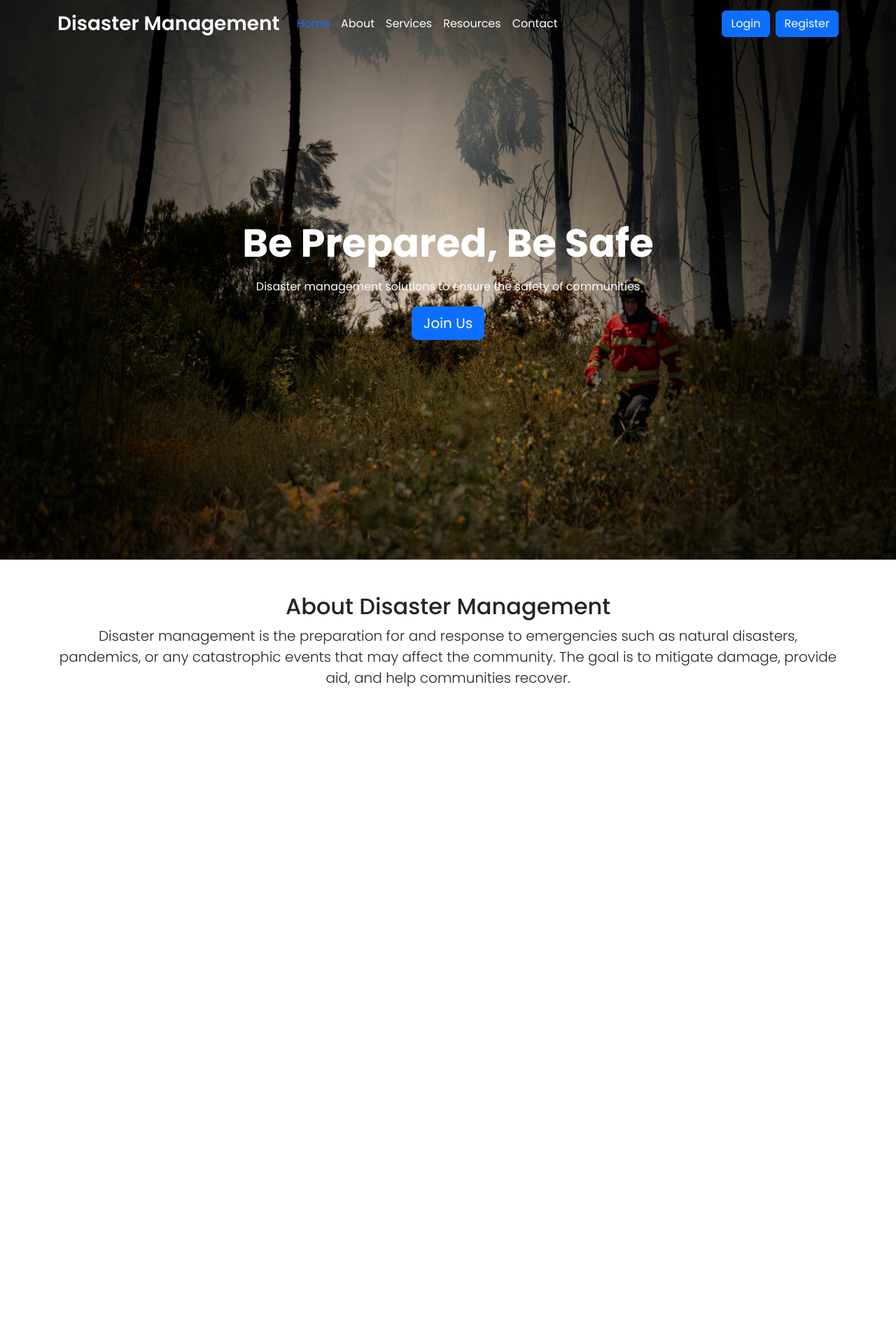
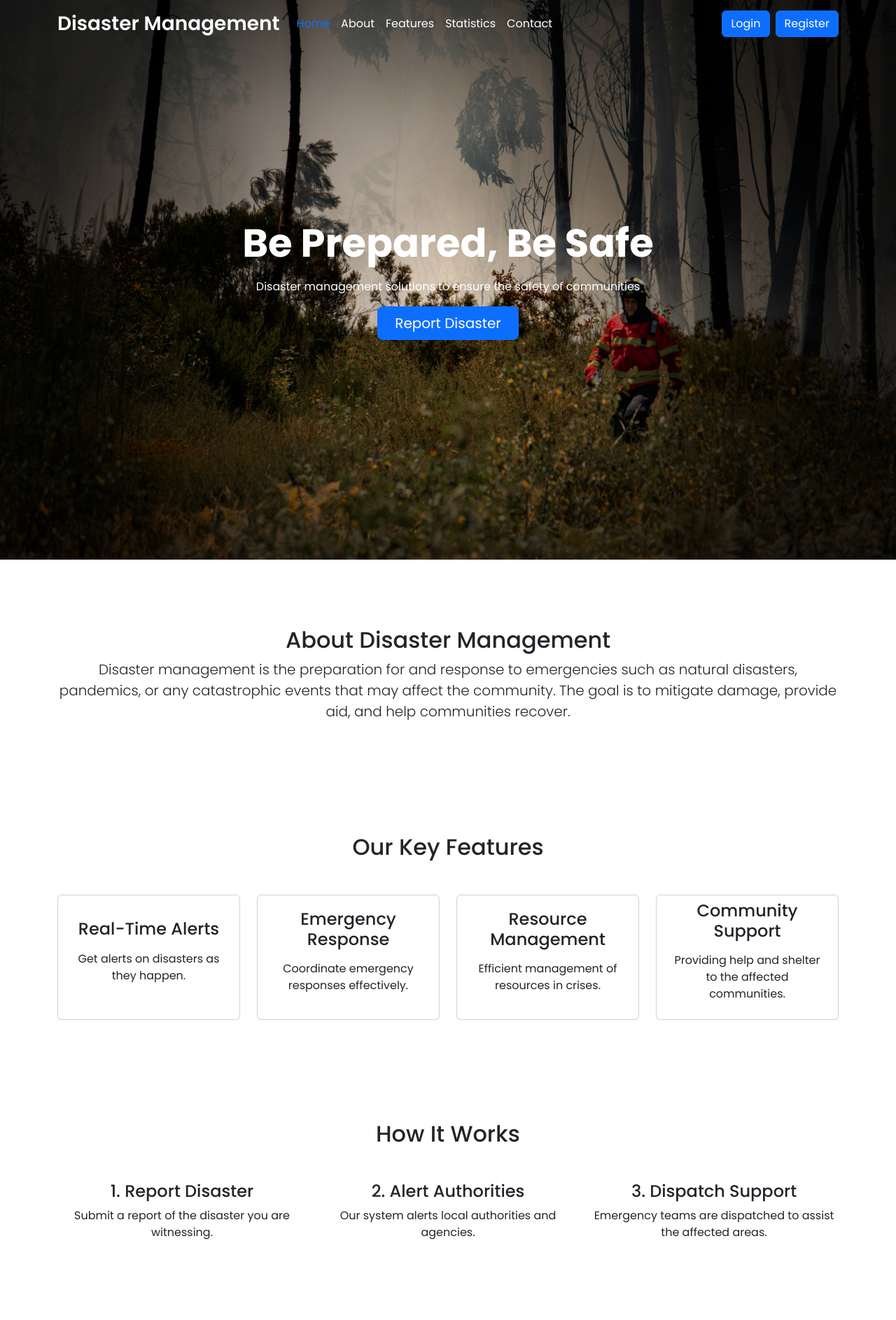
Before and after one commit to SubhamayDebnath/Minor_Project, a Node server app: page / in a window 1280 px wide. Shown: the top 1887 px of the page at 70% size. Before the commit the page ends 982 px from the top, so only its background shows below. Run offline with Node 20, Linux system fonts and the light colour scheme; some libraries are stand-ins or nearby versions.

Commit message:
"Updated index.ejs, main.ejs, and header.ejs files with new content and layout changes."

```diff
--- a/views/index.ejs
+++ b/views/index.ejs
@@ -3,7 +3,7 @@
         <h1 class="text-white display-4 fw-bold mb-3">Be Prepared, Be Safe</h1>
         <p class="text-white">Disaster management solutions to ensure the safety of communities</p>
         <div>
-            <a href="" class="btn btn-primary btn-lg">Join Us </a>
+            <a href="/register" class="btn btn-primary btn-lg px-4 py-2">Report Disaster</a>
         </div>
     </div>
     <div class="hero-section-image-container h-100 w-100">
@@ -11,7 +11,7 @@
         <div class="overlay"></div>
     </div>
 </section>
-<section id="about" class="py-5">
+<section id="about" class="py-5 my-5">
     <div class="container text-center">
         <h2>About Disaster Management</h2>
         <p class="lead">
@@ -19,6 +19,107 @@
             or any catastrophic events that may affect the community. The goal is to mitigate damage, provide aid, and help
             communities recover.
         </p>
+    </div>
+</section>
+<section class="py-5 my-5" id="features">
+    <div class="container">
+        <h2 class="text-center mb-5">Our Key Features</h2>
+        <div class="row">
+            <div class="col-md-3 col-sm-6 col-12 mb-md-0 mb-4">
+                <div class="feature-box card d-flex flex-column justify-content-center align-items-center gap-2 text-center h-100 px-4 py-2">
+                    <h4>Real-Time Alerts</h4>
+                    <p>Get alerts on disasters as they happen.</p>
+                </div>
+            </div>
+            <div class="col-md-3 col-sm-6 col-12 mb-md-0 mb-4">
+                <div class="feature-box card d-flex flex-column justify-content-center align-items-center gap-2 text-center h-100 px-4 py-2">
+                    <h4>Emergency Response</h4>
+                    <p>Coordinate emergency responses effectively.</p>
+                </div>
+            </div>
+            <div class="col-md-3 col-sm-6 col-12 mb-md-0 mb-4">
+                <div class="feature-box card d-flex flex-column justify-content-center align-items-center gap-2 text-center h-100 px-4 py-2">
+                    <h4>Resource Management</h4>
+                    <p>Efficient management of resources in crises.</p>
+                </div>
+            </div>
+            <div class="col-md-3 col-sm-6 col-12 mb-md-0 mb-4">
+                <div class="feature-box card d-flex flex-column justify-content-center align-items-center gap-2 text-center h-100 px-4 py-2">
+                    <h4>Community Support</h4>
+                    <p>Providing help and shelter to the affected communities.</p>
+                </div>
+            </div>
+        </div>
+    </div>
+</section>
+<section id="how-it-works" class="py-5 my-5" >
+    <div class="container text-center">
+        <h2 class="text-center mb-5">How It Works</h2>
+        <div class="row">
+            <div class="col-md-4">
+                <h4>1. Report Disaster</h4>
+                <p>Submit a report of the disaster you are witnessing.</p>
+            </div>
+            <div class="col-md-4">
+                <h4>2. Alert Authorities</h4>
+                <p>Our system alerts local authorities and agencies.</p>
+            </div>
+            <div class="col-md-4">
+                <h4>3. Dispatch Support</h4>
+                <p>Emergency teams are dispatched to assist the affected areas.</p>
+            </div>
+        </div>
+    </div>
+</section>
+<section id="statistics" class="py-5 my-5" >
+    <div class="container text-center">
+        <h2 class="text-center mb-5">Our Impact</h2>
+        <div class="row">
+            <div class="col-md-3">
+                <h3>500+</h3>
+                <p>Disasters Managed</p>
+            </div>
+            <div class="col-md-3">
+                <h3>1000+</h3>
+                <p>Lives Saved</p>
+            </div>
+            <div class="col-md-3">
+                <h3>200+</h3>
+                <p>Communities Supported</p>
+            </div>
+            <div class="col-md-3">
+                <h3>5000+</h3>
+                <p>Resources Distributed</p>
+            </div>
+        </div>
+    </div>
+</section>
+<section id="contact" class="py-5 my-5">
+    <div class="container">
+        <h2 class="text-center mb-5">Contact Us</h2>
+        <div class="container">
+            <div class="row">
+                <div class="col-md-6 col-12 mx-auto">
+                    <form>
+                        <div class="mb-3">
+                            <label for="name" class="form-label">Name</label>
+                            <input type="text" class="form-control" id="name" required>
+                        </div>
+                        <div class="mb-3">
+                            <label for="email" class="form-label">Email</label>
+                            <input type="email" class="form-control" id="email" required>
+                        </div>
+                        <div class="mb-3">
+                            <label for="message" class="form-label">Message</label>
+                            <textarea class="form-control" id="message" rows="4" required></textarea>
+                        </div>
+                        <div class="d-flex align-items-center justify-content-center">
+                            <button type="submit" class="btn btn-primary">Submit</button>
+                        </div>
+                    </form>
+                </div>
+            </div>
+        </div>
     </div>
 </section>
 <script>
--- a/views/layouts/main.ejs
+++ b/views/layouts/main.ejs
@@ -12,6 +12,7 @@
     <main>
         <%- body  %>
     </main>
+    <%- include('../partials/footer.ejs') %>
     <script src="https://cdn.jsdelivr.net/npm/bootstrap@5.3.3/dist/js/bootstrap.bundle.min.js" integrity="sha384-YvpcrYf0tY3lHB60NNkmXc5s9fDVZLESaAA55NDzOxhy9GkcIdslK1eN7N6jIeHz" crossorigin="anonymous"></script>
     <script src="/scripts/index.js"></script>
 </body>
--- /dev/null
+++ b/views/partials/footer.ejs
@@ -0,0 +1,9 @@
+<footer class=" bg-black text-white py-5">
+    <div class="container text-center">
+        <p>&copy; 2024 Disaster Management System. All Rights Reserved.</p>
+        <p class="mb-0">
+            <a href="#" class="text-white">Privacy Policy</a> |
+            <a href="#" class="text-white">Terms of Use</a>
+        </p>
+    </div>
+</footer>
--- a/views/partials/header.ejs
+++ b/views/partials/header.ejs
@@ -10,19 +10,19 @@
           <div class="collapse navbar-collapse" id="navbarSupportedContent">
                 <ul class="navbar-nav me-auto mb-2 mb-lg-0">
                     <li class="nav-item">
-                        <a class="nav-link active" href="/home">Home</a>
+                        <a class="nav-link active" href="/">Home</a>
                     </li>
                     <li class="nav-item">
-                        <a class="nav-link" href="/about">About</a>
+                        <a class="nav-link" href="#about">About</a>
                     </li>
                     <li class="nav-item">
-                        <a class="nav-link" href="/services">Services</a>
+                        <a class="nav-link" href="#features">Features</a>
                     </li>
                     <li class="nav-item">
-                        <a class="nav-link" href="/resources">Resources</a>
+                        <a class="nav-link" href="#statistics">Statistics</a>
                     </li>
                     <li class="nav-item">
-                        <a class="nav-link" href="/contact">Contact</a>
+                        <a class="nav-link" href="#contact">Contact</a>
                     </li>
                 </ul>
                 <div class="d-flex align-items-center gap-2 mb-3 mb-lg-0">
```
